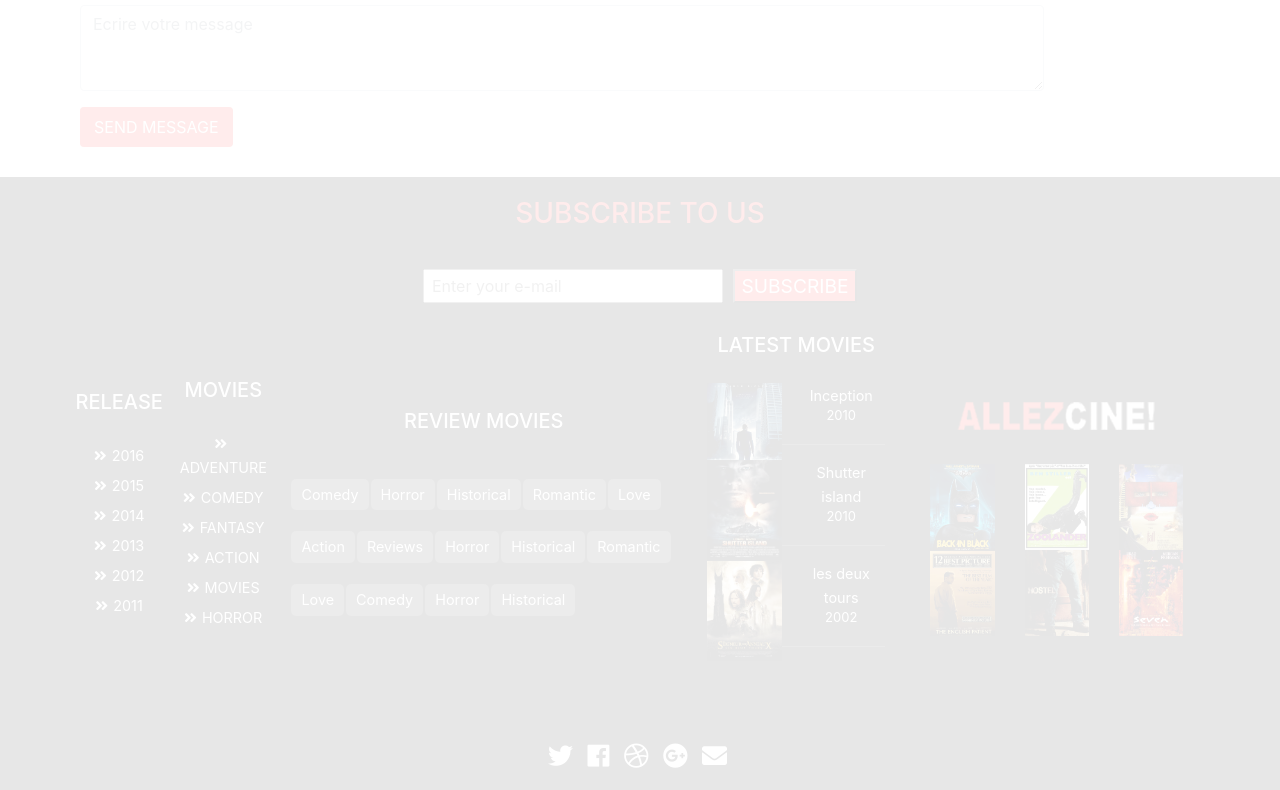
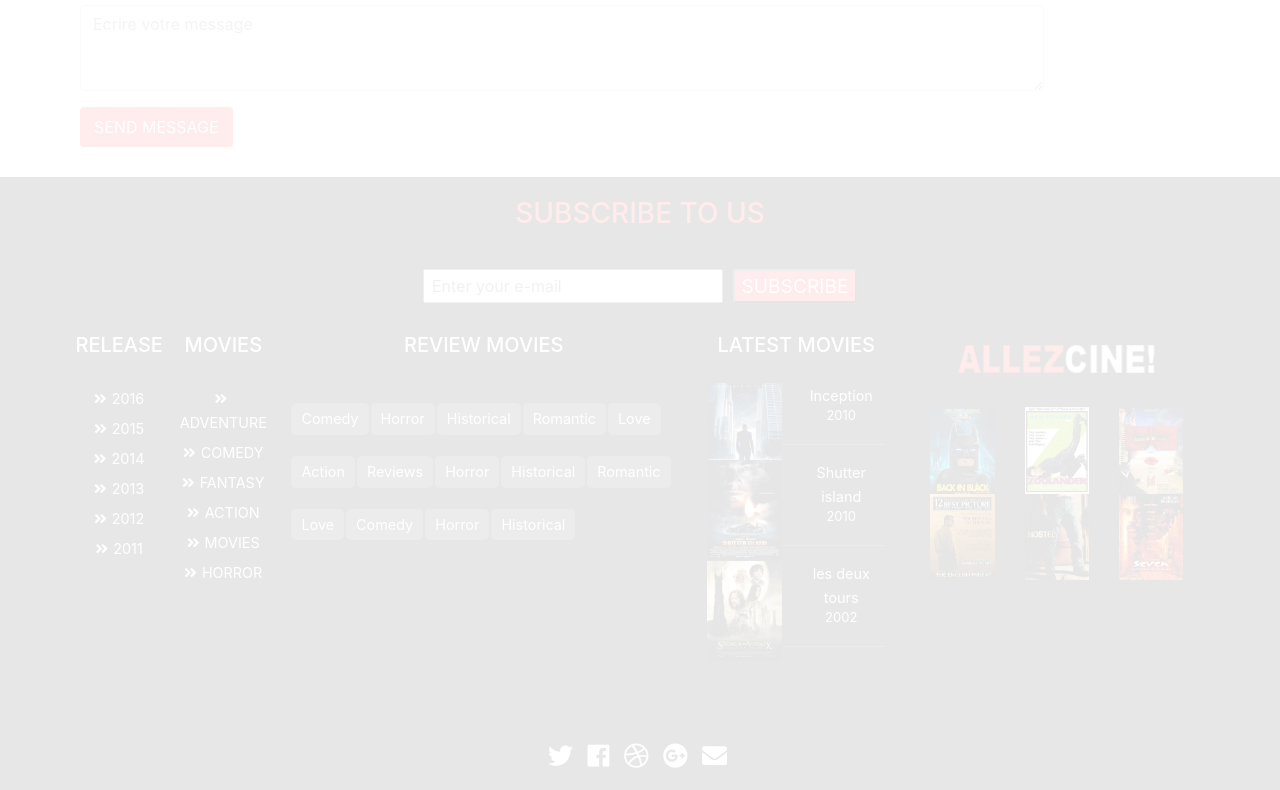
Before and after one commit to JonathanFauchoux/AllezCine, a plain HTML site: page index.html in a window 1280 px wide. Shown: the part 4879-5669 px from the top of the page. Drawn offline with nearby package versions, Linux system fonts and the light colour scheme.

Commit message:
footer fixed

```diff
--- a/assets/css/styles.scss
+++ b/assets/css/styles.scss
@@ -598,8 +598,6 @@
 .classfooter{
     display: flex;
     flex-flow: column nowrap;
-    justify-content: center;
-    align-content: center;
     align-items: center;
     text-align: center;
 
```
Also changed, not shown: index.html (+0 -5 lines), assets/css/styles.css, 1 other file.
